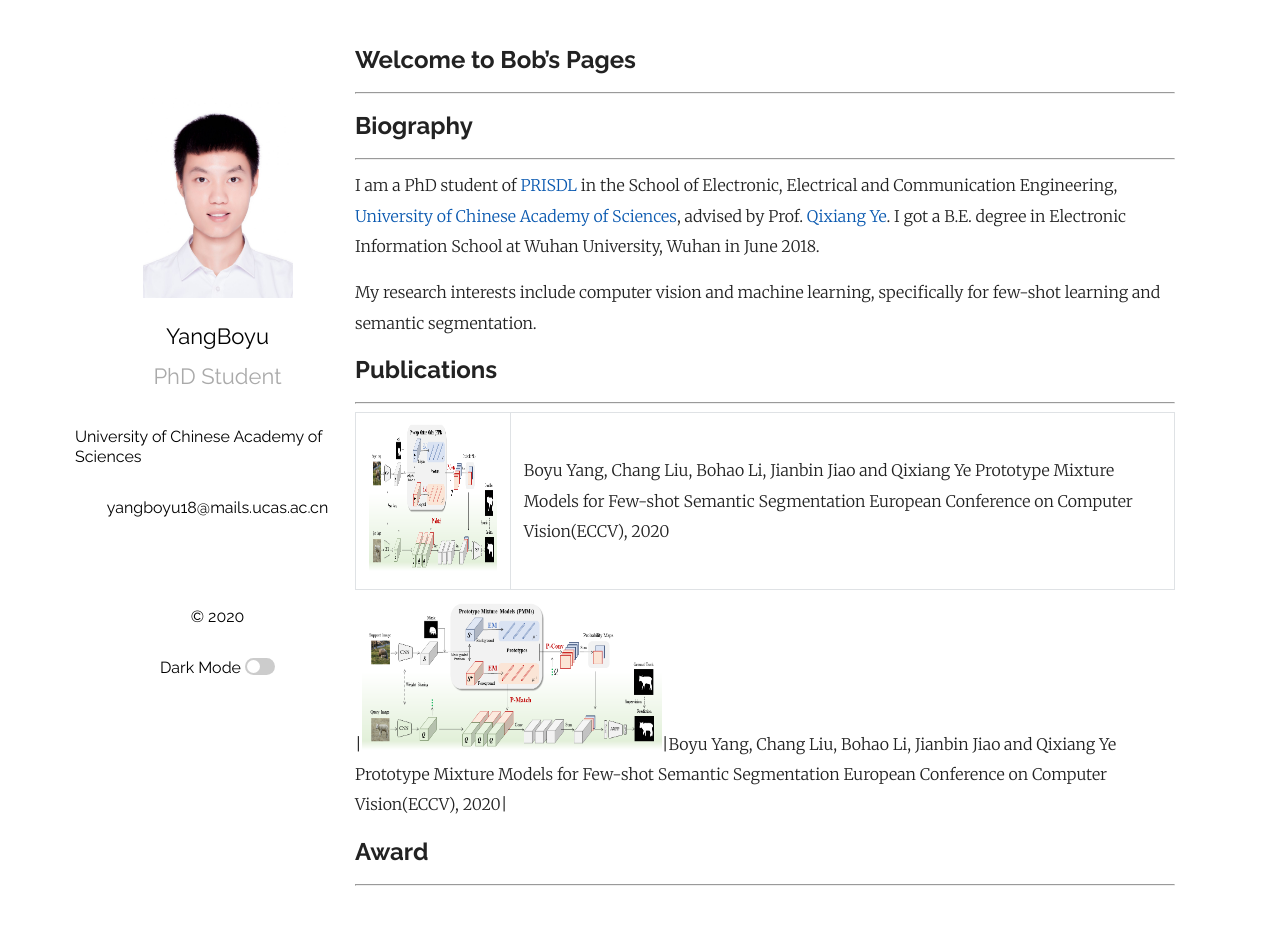
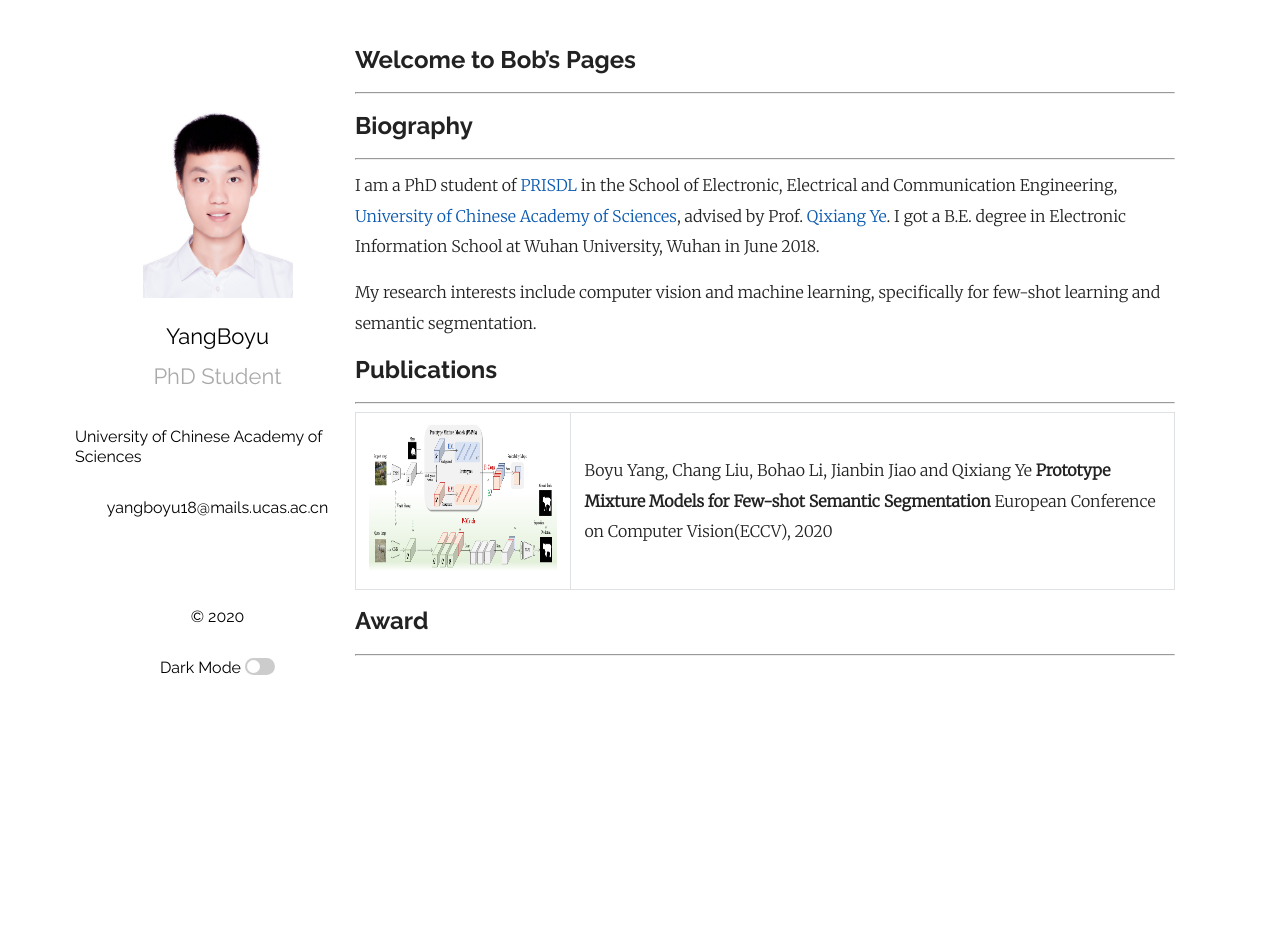
Before and after one commit to Yang-Bob/Yang-Bob.github.io, a Jekyll site: the page built from index.md, in a window 1280 px wide and 931 px high. Shown: the top 925 px of the window. Built offline with Jekyll 4.4.1, drawn with Linux system fonts in a browser that asks for light colours; some web fonts are replaced; our own code applies the rules of GitHub Pages for plain Markdown files; a script that is not in the unit is left out; comment, search, counter and statistics services are not loaded.

Commit message:
Update index.md

```diff
--- a/index.md
+++ b/index.md
@@ -11,16 +11,12 @@ My research interests include computer vision and machine learning, specifically
 ---
 <table border="1">
 <tr>
-<td><img src="/PMMs.png"  height="150" width="300"></td>
+<td><img src="/PMMs.png"  height="150" width="500"></td>
 <td>Boyu Yang, Chang Liu, Bohao Li, Jianbin Jiao and Qixiang Ye
-Prototype Mixture Models for Few-shot Semantic Segmentation
+<b>Prototype Mixture Models for Few-shot Semantic Segmentation</b>
 European Conference on Computer Vision(ECCV), 2020</td>
 </tr>
 </table>
 
-|<img src="/PMMs.png"  height="150" width="300">|Boyu Yang, Chang Liu, Bohao Li, Jianbin Jiao and Qixiang Ye
-Prototype Mixture Models for Few-shot Semantic Segmentation
-European Conference on Computer Vision(ECCV), 2020|
-
 ## Award
 ---
```
